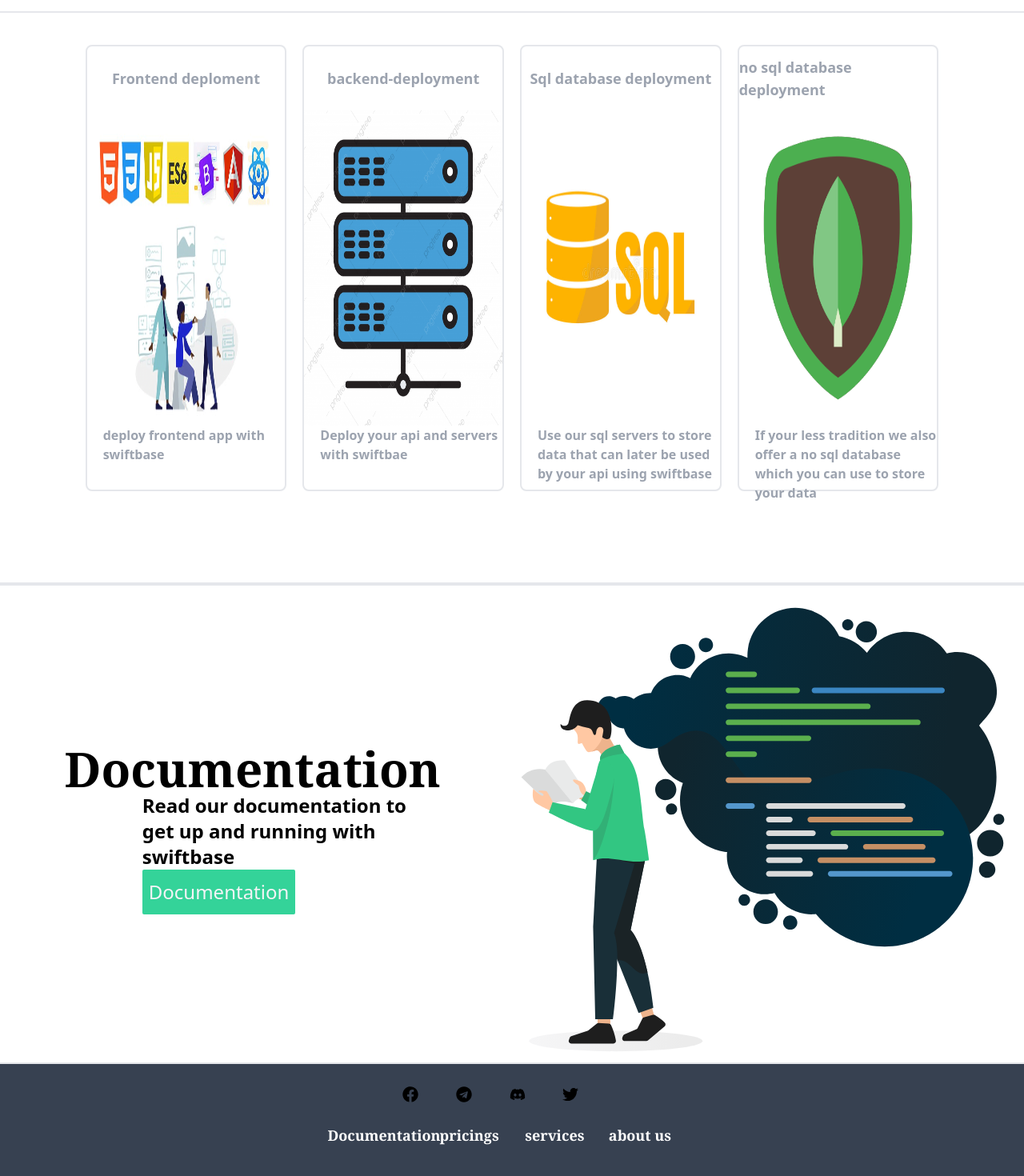
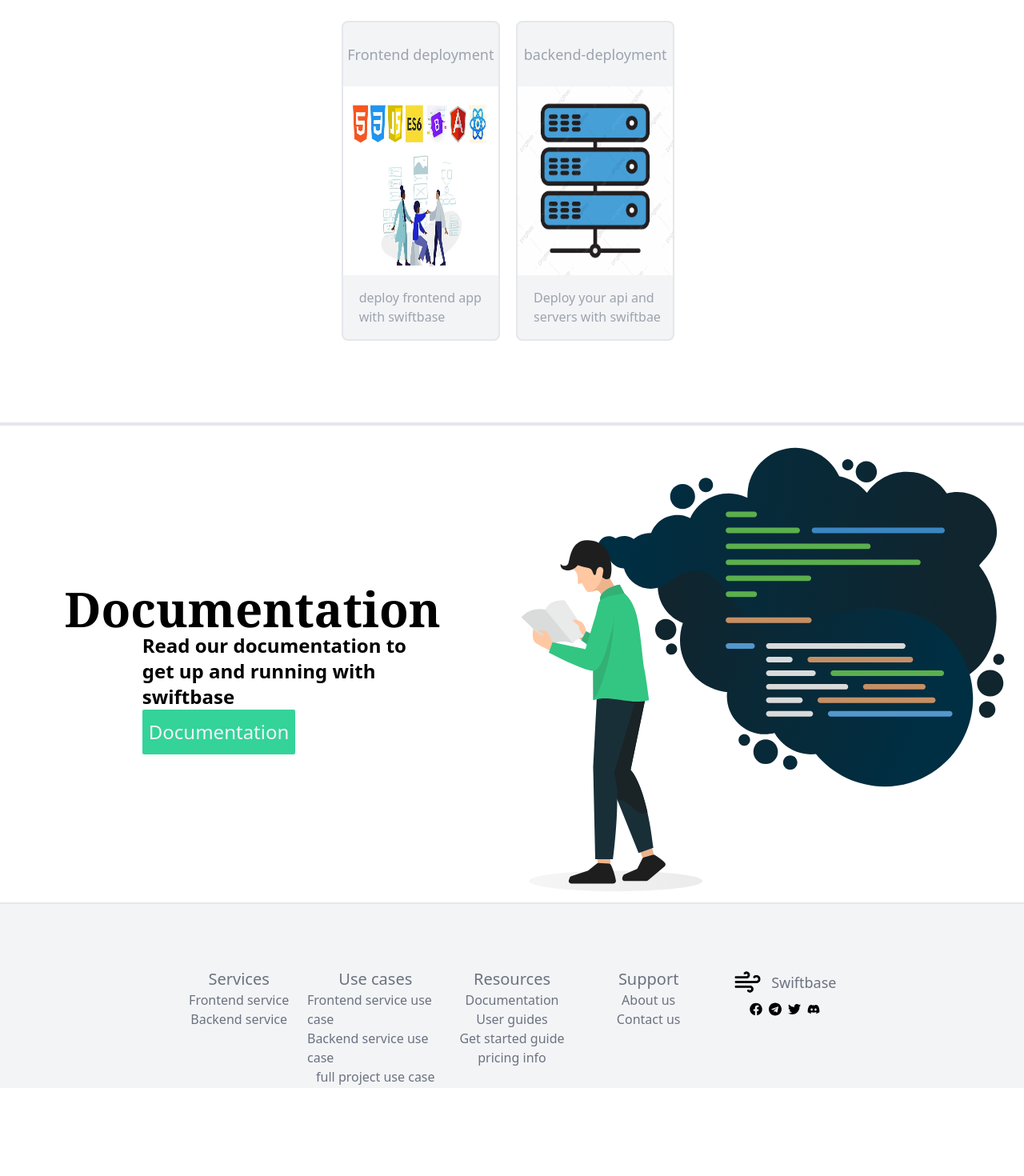
Before and after one commit to bisratawoke/splash-v1.0, a Next.js app: page / in a window 1280 px wide. Shown: the part 1110-2580 px from the top of the page at 80% size. After the commit the page ends 2470 px from the top, so only its background shows below. Built offline with nearby package versions, Linux system fonts and the light colour scheme.

Commit message:
updated ui of splash page i.e footer ...

```diff
--- a/components/indexComponents/ServiceCard.tsx
+++ b/components/indexComponents/ServiceCard.tsx
@@ -11,20 +11,24 @@ export interface params{
 
 function ServiceCard({title,imgSrc,footer,bgColor}:params) {
     return (
-        <div className={`bg-${bgColor}-500 flex flex-col border-2 cursor-pointer mt-10 rounded-lg hover:bg-gray-500`}>
+        <div className={`bg-${bgColor}-500 flex flex-col border-2 cursor-pointer mt-10 rounded-lg bg-gray-100 hover:border-blue-400`} style={{
+
+            height:'400px'
+
+        }}>
 
             <div className="h-20  flex items-center justify-center">
 
-                <span className="font-sans font-bold text-lg text-gray-400"> {title} </span>
+                <span className="font-sans font-normal text-lg text-gray-400 "> {title} </span>
 
             </div>
             <div className="flex-grow flex ">
 
                 <img src={`${imgSrc}`} alt="" className="flex-grow"/>
             </div>
-            <div className="h-20 bg-white-100 pl-5 ">
+            <div className="h-20 bg-white-100 pl-5 flex justify-center items-center">
 
-                <span className="text-gray-400 font-sans font-bold text-md">{footer}</span>
+                <span className="text-gray-400 font-sans font-normal text-md">{footer}</span>
 
             </div>
 
--- a/pages/index.tsx
+++ b/pages/index.tsx
@@ -57,7 +57,7 @@ function index() {
                             </div>
                             <div className=" flex-grow flex justify-center items-start">
                                 <div className="font-sans font-bold text-2xl">
-                                    <span>Build your dream app <br></br>with swiftbase</span>
+                                    <span>Deploy your dream app <br></br>with swiftbase</span>
                                     <br></br>
                                     <button className="bg-green-400 py-3 px-2 rounded-sm text-gray-100 hover:bg-green-200">Get Started</button>
                                 </div>
@@ -81,9 +81,16 @@ function index() {
 
                 <div className="h-md  grid grid-cols-12 border-t-2 border-b-2">
 
-                    <div className="col-start-2 col-end-6 flex ">
+                    <div className="col-start-3 col-end-6 flex">
 
-                        <img src="/money.png" className=" rounded-lg" style={{}}/>
+                        <img src="/money.png" className="rounded-lg" style={{
+
+                           height:'400px',
+
+                           width:'400px'
+
+
+                        }}/>
 
                     </div>
 
@@ -107,24 +114,20 @@ function index() {
 
                 </div>
 
-                <div className="h-services-section m-b-10 py-2 p-b-10  border-t-2 border-b-2">
-                    <div className="flex items-center justify-center mb-1" style={{'height':'70px'}}>
-                        <span className="text-2xl font-sans font-bold ">Services</span>
+                <div className="h-section m-b-10 py-2 p-b-10  border-t-2 border-b-2">
+                    <div className="flex items-center justify-center mb-1" style={{'height':'40px'}}>
+                        <span className="text-2xl font-sans font-normal text-gray-500 ">Services</span>
 
                     </div>
 
                     <div className="grid grid-cols-12 border-t-2" style={{'height':'600px'}}>
 
-                        <div className="grid grid-cols-4 gap-5 col-start-2 col-end-12 bg-white-400">
+                        <div className="grid grid-cols-4 gap-5 col-start-5 col-end-13 bg-white-400">
                             {
                                 [
-                                    {title:'Frontend deploment',imgSrc:"/frontend.png",footer:"deploy frontend app with swiftbase",bgColor:"white"},
+                                    {title:'Frontend deployment',imgSrc:"/frontend.png",footer:"deploy frontend app with swiftbase",bgColor:"white"},
 
                                     {title:'backend-deployment',imgSrc:"/backend.jpg",footer:"Deploy your api and servers with swiftbae ",bgColor:"white"},
-
-                                    {title:'Sql database deployment',imgSrc:"/sql.jpg",footer:"Use our sql servers to store data that can later be used by your api using swiftbase",bgColor:"white"},
-
-                                    {title:'no sql database deployment',imgSrc:"/mongodb.png",footer:"If your less tradition we also offer a no sql database which you can use to store your data",bgColor:"white"}
 
                                 ].map((item:params):ReactElement => (
 
@@ -180,46 +183,60 @@ function index() {
                 </div>
 
 
-                <div className="h-footer-section bg-gray-700 flex flex-col ">
+                <div className="h-footer-section bg-gray-700">
+                  <div className="h-20 bg-gray-100"></div>
+                  <div className="h-full grid grid-cols-12 bg-gray-100">
 
-                    <div className="flex-grow grid grid-cols-4 pt-2">
+                      <div className="col-start-3 col-end-11  grid grid-cols-5">
 
-                        <div className=" col-start-2 col-end-4 grid  grid-cols-12">
+                          <div className="flex flex-col items-center">
 
-                            <div className="col-start-4 col-end-9  row-start-1 row-end-2  grid grid-cols-4">
-                                <div className="flex items-center justify-center">
+                                <span className="text-xl font-normal font-sans text-gray-500">Services</span>
+                                <span className="text-md font-normal font-sans text-gray-500 cursor-pointer hover:text-red-500">Frontend service</span>
+                                <span className="text-md font-normal font-sans text-gray-500 cursor-pointer hover:text-red-500">Backend service</span>
+                          </div>
+                          <div className=" flex flex-col items-center">
 
-                                        <FaFacebook className="h-5 w-5" />
+                                <span className="text-xl font-normal font-sans text-gray-500">Use cases</span>
 
-                                </div>
+                                <span className="text-md font-normal font-sans text-gray-500 cursor-pointer hover:text-red-500">Frontend service use case</span>
+                                <span className="text-md font-normal font-sans text-gray-500 cursor-pointer hover:text-red-500">Backend service use case</span>
+                                <span className="text-md font-normal font-sans text-gray-500 cursor-pointer hover:text-red-500">full project use case</span>
 
-                                <div className="flex items-center justify-center">
-                                    <FaTelegram className="h-5 w-5" />
-                                </div>
+                          </div>
+                          <div className="flex flex-col items-center">
+                                <span className="text-xl font-normal font-sans text-gray-500">Resources</span>
+                                <span className="text-md font-normal font-sans text-gray-500 cursor-pointer hover:text-red-500">Documentation</span>
+                                <span className="text-md font-normal font-sans text-gray-500 cursor-pointer hover:text-red-500">User guides</span>
+                                <span className="text-md font-normal font-sans text-gray-500 cursor-pointer hover:text-red-500">Get started guide</span>
+                                <span className="text-md font-normal font-sans text-gray-500 cursor-pointer hover:text-red-500">pricing info</span>
+                          </div>
+                          <div className="flex flex-col items-center">
+                                <span className="text-xl font-normal font-sans text-gray-500">Support</span>
+                                <span className="text-md font-normal font-sans text-gray-500 cursor-pointer hover:text-red-500">About us</span>
+                                <span className="text-md font-normal font-sans text-gray-500 cursor-pointer hover:text-red-500">Contact us</span>
+                          </div>
+                          <div className="flex flex-col items-center gap-1 ">
 
-                                <div className="flex items-center justify-center">
-                                    <FaDiscord className="h-5 w-5"/>
-                                </div>
-                                <div className="flex items-center justify-center">
-                                    <FaTwitter className="h-5 w-5"/>
-                                </div>
-                            </div>
-                        </div>
+                              <div className="flex items-center gap-3">
 
-                    </div>
+                                <img src="/fwind.png" style={{
+                                    height:'35px'
+                                }}/>
 
-                    <div className="flex-grow grid grid-cols-12 py-2 ">
-                        <div className="col-start-5 col-end-9 grid grid-cols-4">
-                            <span className=" border-x-2 border-white-100 flex justify-center font-serif font-bold text-lg text-white">Documentation</span>
-                            <span className=" border-x-2 border-white-100 flex justify-center font-serif font-bold text-lg text-white">pricings</span>
-                            <span className=" border-x-2 border-white-100 flex justify-center font-serif font-bold text-lg text-white">services</span>
-                            <span className=" border-x-2 border-white-100 flex justify-center font-serif font-bold text-lg text-white">about us</span>
-                         </div>
+                                <span className="text-lg font-sans font-normal text-gray-500">Swiftbase</span>
 
+                              </div>
+                              <div className="flex items-center gap-2">
+                                    <FaFacebook  style={{height:'25px'}} className="hover:text-gray-400"/>
+                                    <FaTelegram  style={{height:'25px'}} className="hover:text-gray-400"/>
+                                    <FaTwitter  style={{height:'25px'}} className="hover:text-gray-400"/>
+                                    <FaDiscord  style={{height:'25px'}} className="hover:text-gray-400"/>
+                              </div>
 
-                    </div>
-
-
+                          </div>
+                      </div>
+                  </div>
 
                 </div>
         </div>
--- a/tailwind.config.js
+++ b/tailwind.config.js
@@ -11,7 +11,7 @@ module.exports = {
         'footer-section':'150px',
         'lg':'900px',
         'md':'400px',
-
+        'sm':'80px'
       }
 
 
```
Also changed, not shown: 1 other file (tests, documents, lock files or other folders).
